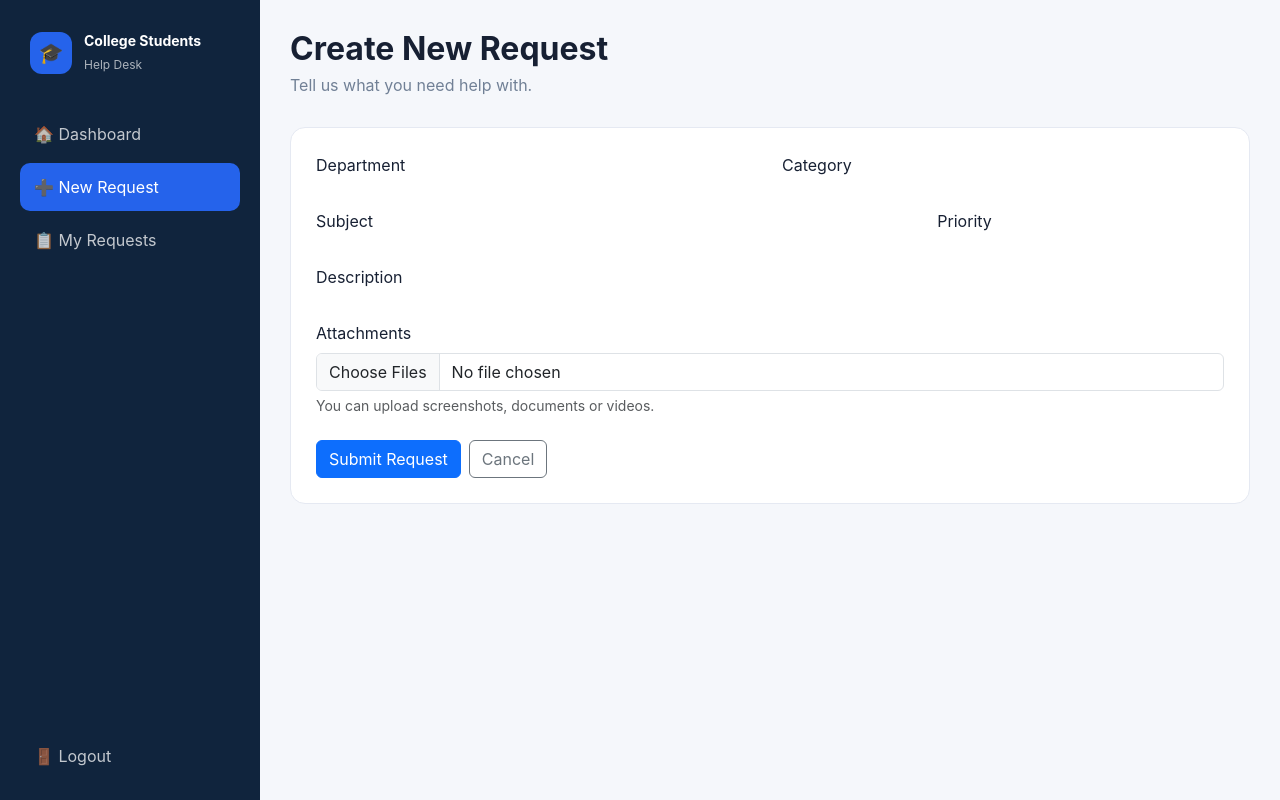
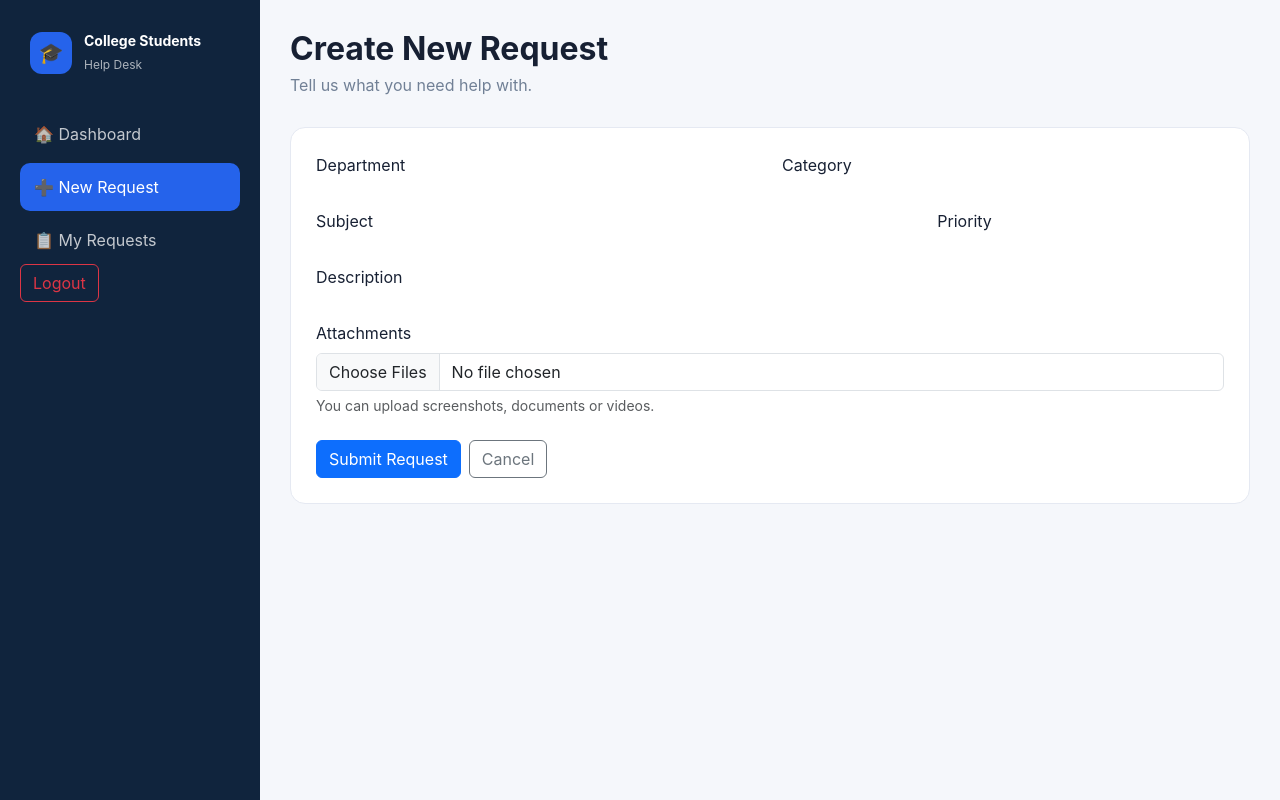
Before and after one commit to Yashtiwari786/college-helpdesk, a Django app: template templates/student/create_request.html in a window 1280 px wide. Run offline with Django 5.2, Linux system fonts and the light colour scheme; the template is opened without the code that fills it, so the values that code supplies are empty.

Commit message:
student logout fix

```diff
--- a/templates/student/create_request.html
+++ b/templates/student/create_request.html
@@ -51,13 +51,12 @@ New Request | College Students Help Desk
         </nav>
 
 
-        <a
-            href="{% url 'accounts:logout' %}"
-            class="nav-item logout"
-        >
-            🚪 Logout
-        </a>
-
+       <form method="post" action="{% url 'accounts:logout' %}" class="d-inline">
+    {% csrf_token %}
+    <button type="submit" class="btn btn-outline-danger">
+        Logout
+    </button>
+</form>
     </aside>
 
 
```
